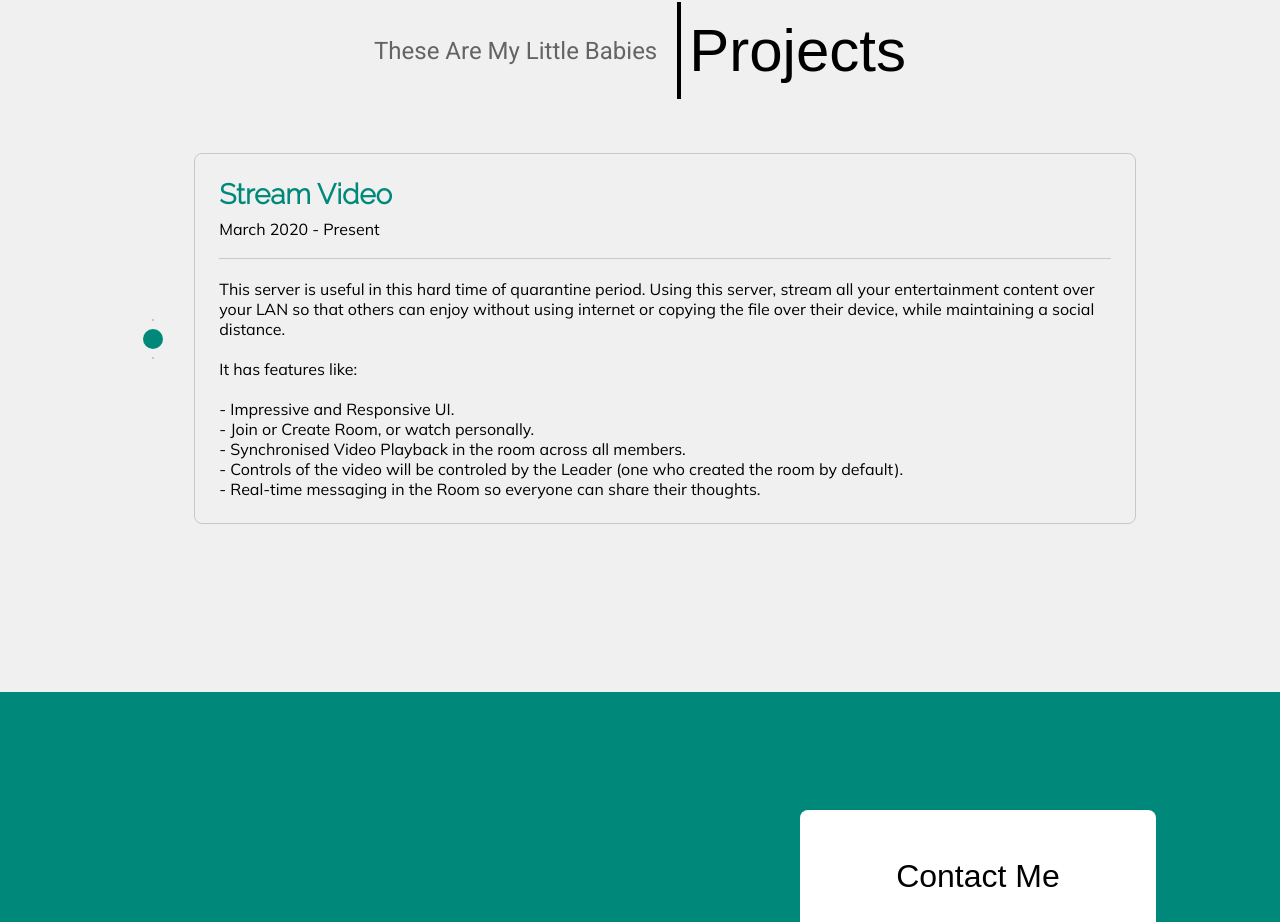
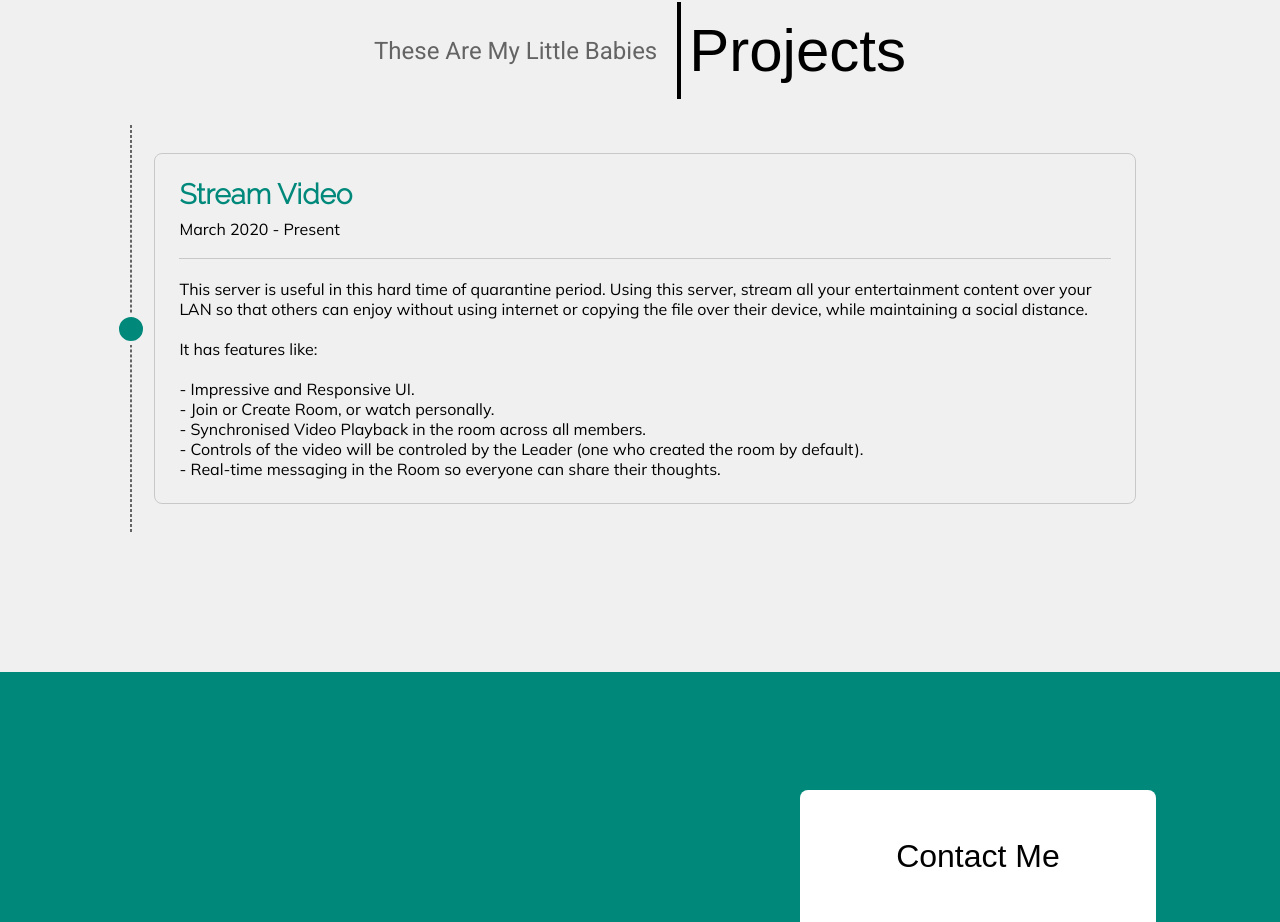
Before and after one commit to mrbing47/mrbing47.github.io, a plain HTML site: page index.html in a window 1280 px wide. Shown: the part 2915-3837 px from the top of the page. Drawn offline with Linux system fonts and the light colour scheme; a web font is replaced by a local one.

Commit message:
Final template for Projects

```diff
--- a/css/projects.css
+++ b/css/projects.css
@@ -58,29 +58,37 @@
 }
 
 .project-card-left {
-	width: 100px;
-	height: 100%;
-	display: flex;
-	flex-direction: column;
-	justify-content: center;
-	align-items: center;
-}
-
-.dot {
 	width: 20px;
-	height: 20px;
-	border-radius: 50%;
-	background-color: var(--teal-dark);
-	margin: 8px 0px;
-}
-
-.line {
-	flex: 1;
-	border: 1.25px dashed rgb(200, 200, 200);
+	height: 1px;
+	background-color: aqua;
 }
 
 .project-card-right {
 	padding: 28px 16px;
+	position: relative;
+}
+
+.project-card-right::before {
+	content: "";
+	position: absolute;
+	height: 100%;
+	border: 1.25px dashed rgb(100, 100, 100);
+	top: 0px;
+	left: -8px;
+}
+
+.project-card-right::after {
+	content: "";
+	position: absolute;
+	height: 32px;
+	width: 32px;
+	border-radius: 50%;
+	border: 4px solid rgb(240, 240, 240);
+	background-color: var(--teal-dark);
+	top: 0px;
+	bottom: 0px;
+	left: -23px;
+	margin: auto;
 }
 
 .project-content-container {
```
